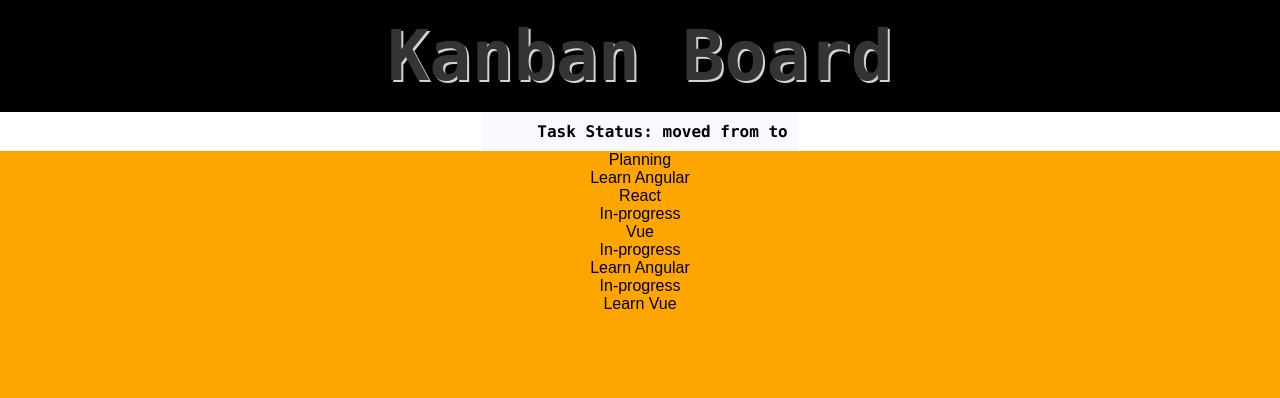
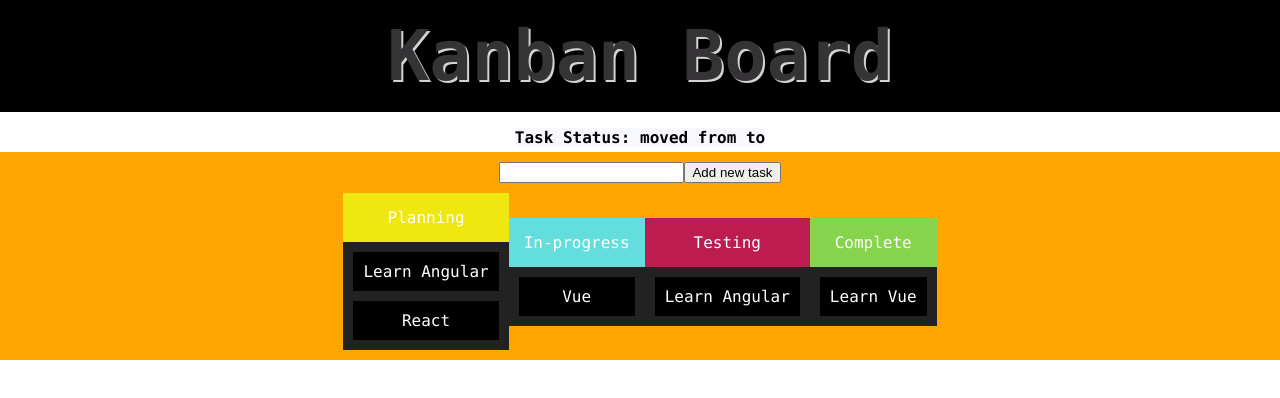
Before and after one commit to ShreyaSingh10/React-Kanban-Board, a React (Create React App) app in the folder kanban/: page / in a window 1280 px wide. Shown: the top 398 px of the page. Built offline with nearby package versions, Linux system fonts and the light colour scheme.

Commit message:
Third commit - Added some styling

```diff
--- a/kanban/src/Components/Board.js
+++ b/kanban/src/Components/Board.js
@@ -52,7 +52,7 @@
             draggable
             className="draggable"
         >
-                    {t.name}
+          <div className="task">{t.name}</div>
         </div>
       );
     });
@@ -64,29 +64,33 @@
           <p className="message"><b>Task Status: {this.state.task_name} moved from {this.state.message_from} to {this.state.message_to}</b> </p>
         </div>
         <div className="container">
+          <div className="add-task">
+            <input type="text" ></input>
+            <button>Add new task</button>
+          </div>
           <div className="draggable-container">
             <div className="planning"
                 onDragOver={(e)=>this.onDragOver(e)}
                 onDrop={(e)=>{this.onDrop(e, "planning")}}>
-                    <div className="task-header">Planning</div>
+                <div id="task-header-planning">Planning</div>
                 <div className="task-container" >{tasks.planning}</div>
             </div>
             <div className="inProgress"
                 onDragOver={(e)=>this.onDragOver(e)}
                 onDrop={(e)=>this.onDrop(e, "inProgress")}>
-                    <div className="task-header">In-progress</div>
+                <div id="task-header-progress">In-progress</div>
                 <div className="task-container" >{tasks.inProgress}</div>
             </div>
             <div className="testing"
                 onDragOver={(e)=>this.onDragOver(e)}
                 onDrop={(e)=>this.onDrop(e, "testing")}>
-                    <div className="task-header">In-progress</div>
+                <div id="task-header-testing">Testing</div>
                 <div className="task-container" >{tasks.testing}</div>
             </div>
             <div className="complete"
                 onDragOver={(e)=>this.onDragOver(e)}
                 onDrop={(e)=>this.onDrop(e, "complete")}>
-                    <div className="task-header">In-progress</div>
+                <div id="task-header-complete">Complete</div>
                 <div className="task-container" >{tasks.complete}</div>
             </div>
           </div>
--- a/kanban/src/Components/styles.css
+++ b/kanban/src/Components/styles.css
@@ -5,12 +5,6 @@
 }
 .parent-container{
   text-align: center;
-}
-.container{
-  text-align: center;
-  margin-top: 10px;
-  height:800px;
-  background: orange;
 }
 .header{
   margin:0;
@@ -22,11 +16,65 @@
   color:#363337;
   font-family: 'Lucida console';
 }
+.nav-bar{
+  height: 40px;
+}
 .message{
   display: inline-block;
   background: ghostwhite;
-  padding:10px 10px 10px 55px;
-  margin:0 0 -10px 0;
-  text-align: left;
   font-family: 'Lucida console';
 }
+.container{
+  padding: 10px;
+  background: orange;
+}
+.add-task{
+
+}
+.draggable-container{
+  margin-top: 10px;
+  overflow-x: auto;
+  display: flex;
+  flex-direction: row;
+  justify-content: center;
+  align-items: center;
+}
+.planning, .inProgress, .testing, .complete{
+    background: #222;
+}
+#task-header-planning{
+  background: #eee710;
+  padding: 15px;
+  color: white;
+  font-family: 'Lucida console';
+}
+#task-header-progress{
+  background: #64dddd;
+  padding: 15px;
+  color: white;
+  font-family: 'Lucida console';
+}
+#task-header-testing{
+  background: #bd1c50;
+  padding: 15px;
+  color: white;
+  font-family: 'Lucida console';
+}
+#task-header-complete{
+  background: #86d34c;
+  padding: 15px;
+  color: white;
+  font-family: 'Lucida console';
+}
+
+.task-container{
+  overflow-y: auto;
+  background: #222;
+}
+.task{
+  font-family: 'Lucida console';
+  background: black;
+  color: white;
+  margin: 10px;
+  padding: 10px;
+}
```
Lines whose indentation alone changed are shown as unchanged.
